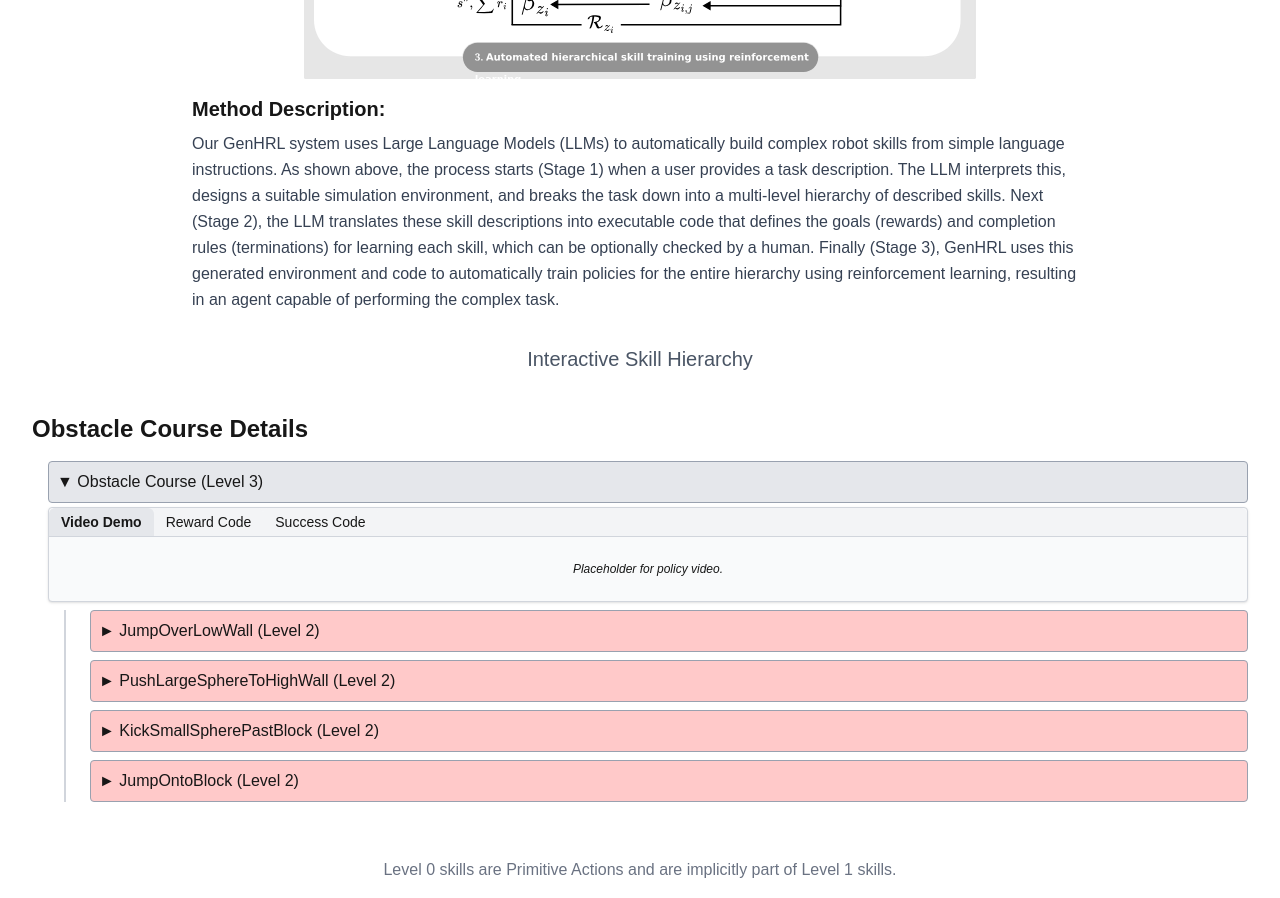
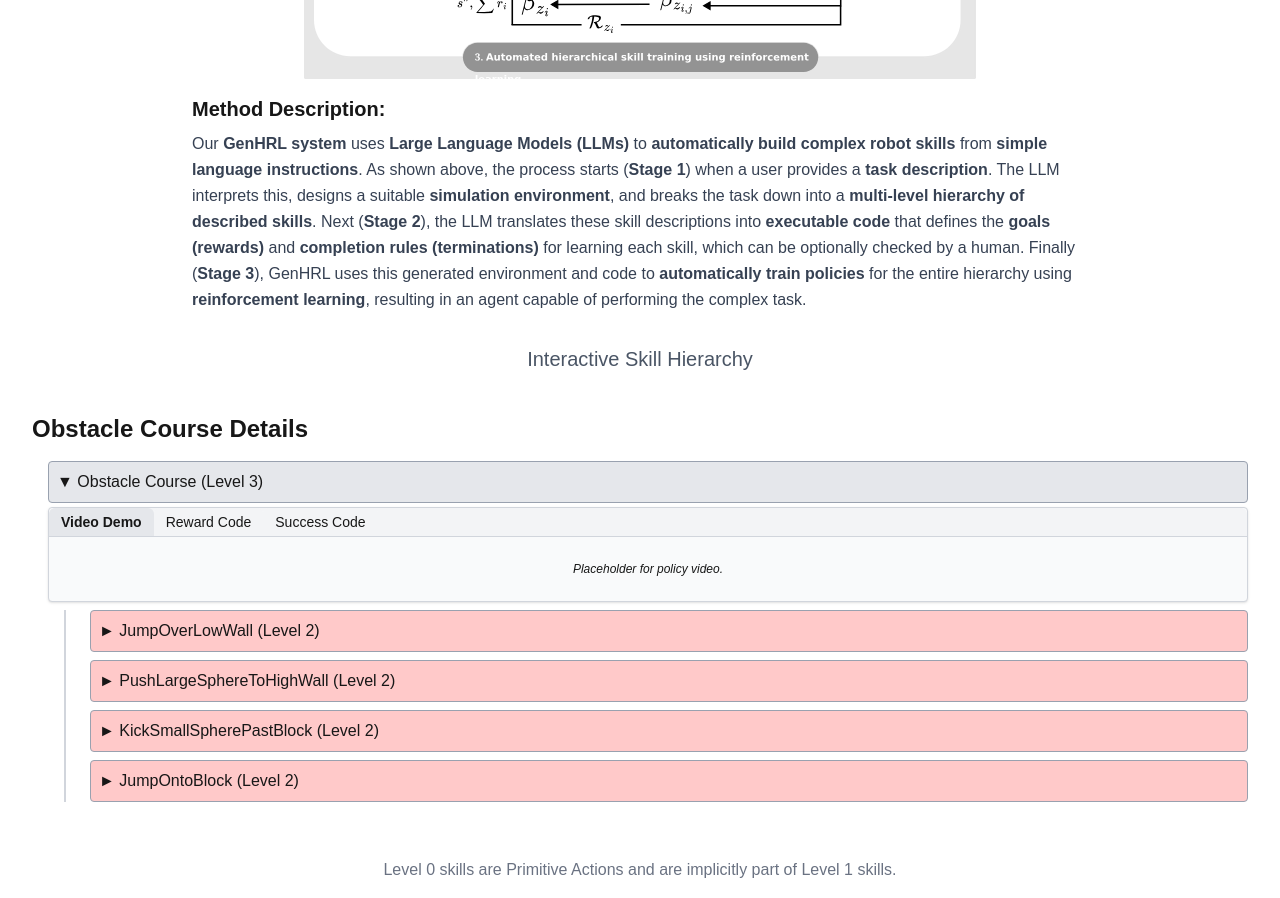
Before and after one commit to GenHRL/website2, a Next.js app: page / in a window 1280 px wide. Shown: the part 1100-1998 px from the top of the page. Built offline with nearby package versions, Linux system fonts and the light colour scheme.

Commit message:
minor rerun ctions

```diff
--- a/src/app/page.tsx
+++ b/src/app/page.tsx
@@ -38,7 +38,7 @@ export default function HomePage() {
           <div className="mt-4 text-left">
             <h3 className="text-xl font-semibold mb-2">Method Description:</h3>
             <p className="text-gray-700 leading-relaxed">
-            Our GenHRL system uses Large Language Models (LLMs) to automatically build complex robot skills from simple language instructions. As shown above, the process starts (Stage 1) when a user provides a task description. The LLM interprets this, designs a suitable simulation environment, and breaks the task down into a multi-level hierarchy of described skills. Next (Stage 2), the LLM translates these skill descriptions into executable code that defines the goals (rewards) and completion rules (terminations) for learning each skill, which can be optionally checked by a human. Finally (Stage 3), GenHRL uses this generated environment and code to automatically train policies for the entire hierarchy using reinforcement learning, resulting in an agent capable of performing the complex task.
+              Our <strong>GenHRL system</strong> uses <strong>Large Language Models (LLMs)</strong> to <strong>automatically build complex robot skills</strong> from <strong>simple language instructions</strong>. As shown above, the process starts (<strong>Stage 1</strong>) when a user provides a <strong>task description</strong>. The LLM interprets this, designs a suitable <strong>simulation environment</strong>, and breaks the task down into a <strong>multi-level hierarchy of described skills</strong>. Next (<strong>Stage 2</strong>), the LLM translates these skill descriptions into <strong>executable code</strong> that defines the <strong>goals (rewards)</strong> and <strong>completion rules (terminations)</strong> for learning each skill, which can be optionally checked by a human. Finally (<strong>Stage 3</strong>), GenHRL uses this generated environment and code to <strong>automatically train policies</strong> for the entire hierarchy using <strong>reinforcement learning</strong>, resulting in an agent capable of performing the complex task.
             </p>
           </div>
         </div>
```
